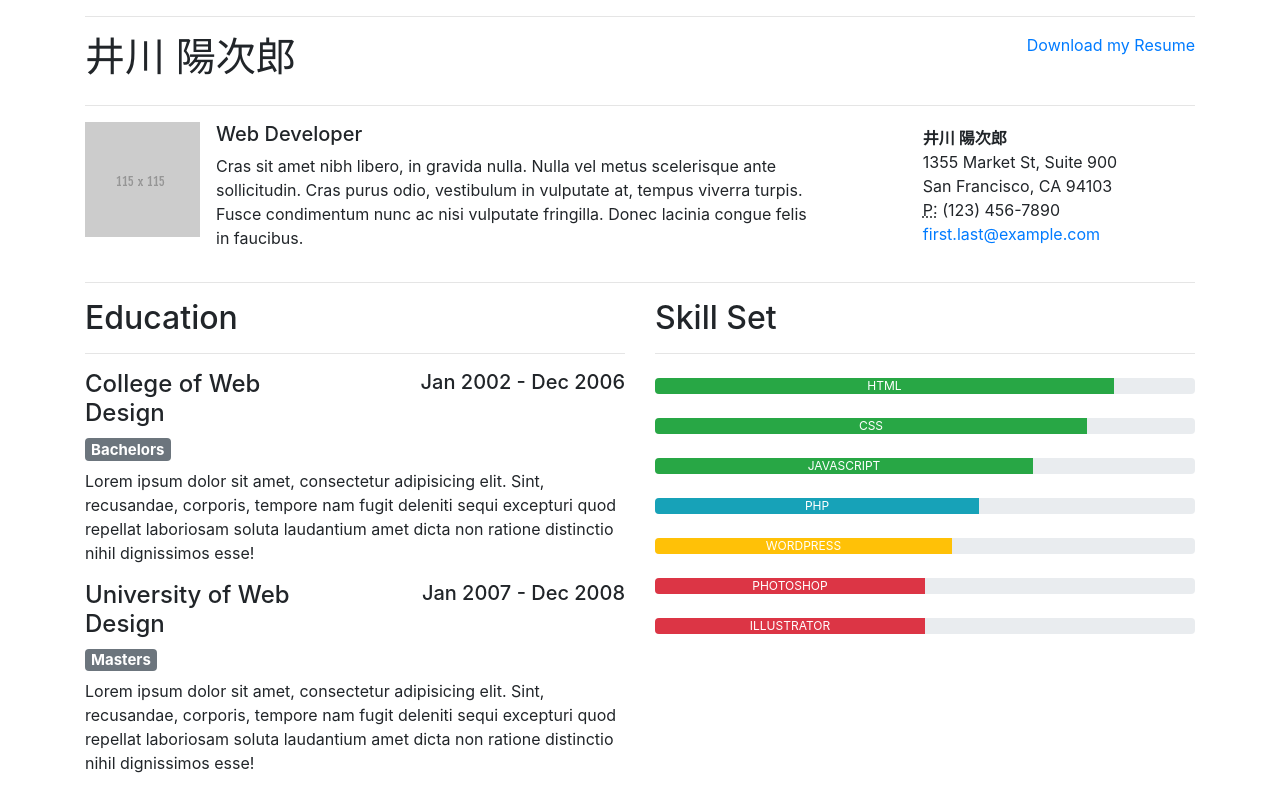
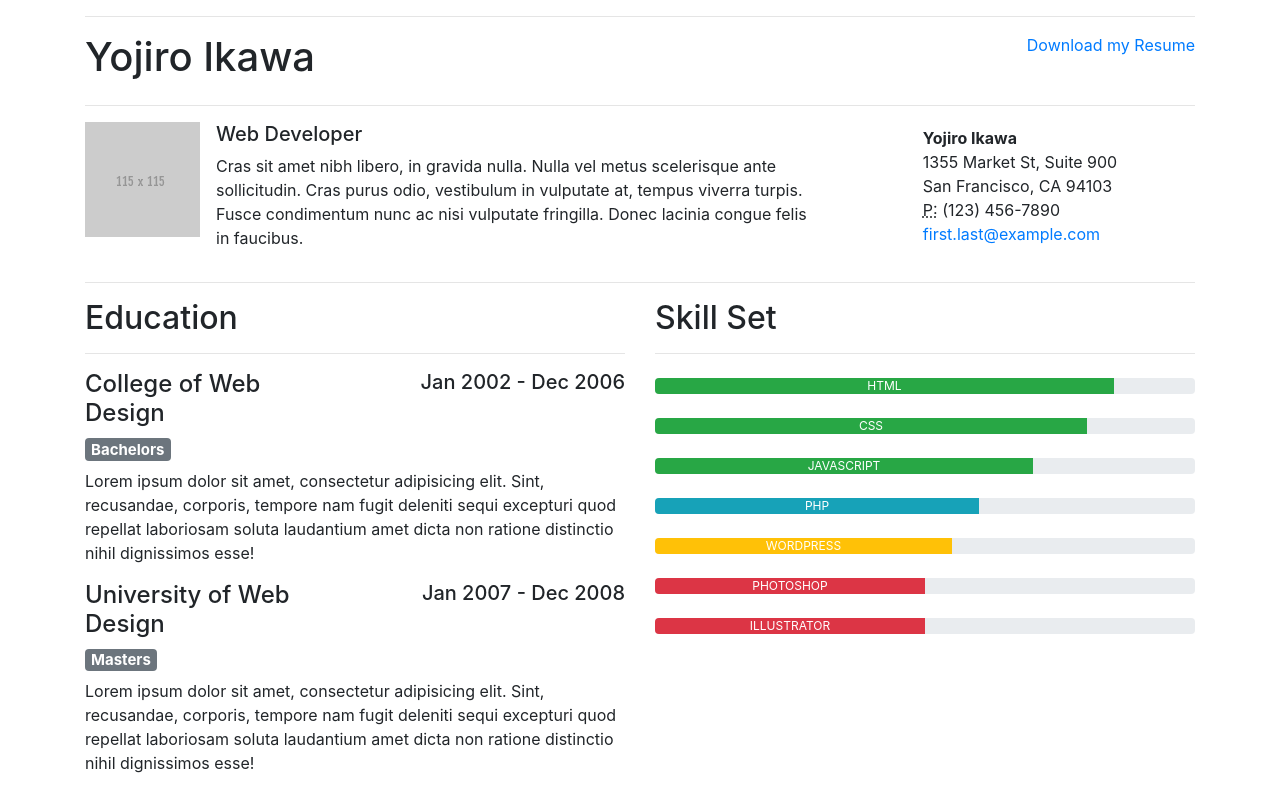
Before and after one commit to ged1959/ForDW, a plain HTML site: page index.html in a window 1280 px wide. Shown: the top 800 px of the page. Drawn offline with Linux system fonts and the light colour scheme.

Commit message:
index edited

```diff
--- a/index.html
+++ b/index.html
@@ -13,7 +13,7 @@
       <hr>
       <div class="row">
         <div class="col-6">
-          <h1>井川 陽次郎</h1>
+          <h1>Yojiro Ikawa</h1>
         </div>
         <div class="col-6">
           <p class="text-right"><a href="">Download my Resume</a></p>
@@ -33,7 +33,7 @@
         <div class="col-md-4 col-sm-12">
           <div class="row justify-content-md-around m-1">
             <address>
-            <strong>井川 陽次郎</strong><br>
+            <strong>Yojiro Ikawa</strong><br>
 1355 Market St, Suite 900<br>
 San Francisco, CA 94103<br>
 <abbr title="Phone">P:</abbr> (123) 456-7890<br>
```
